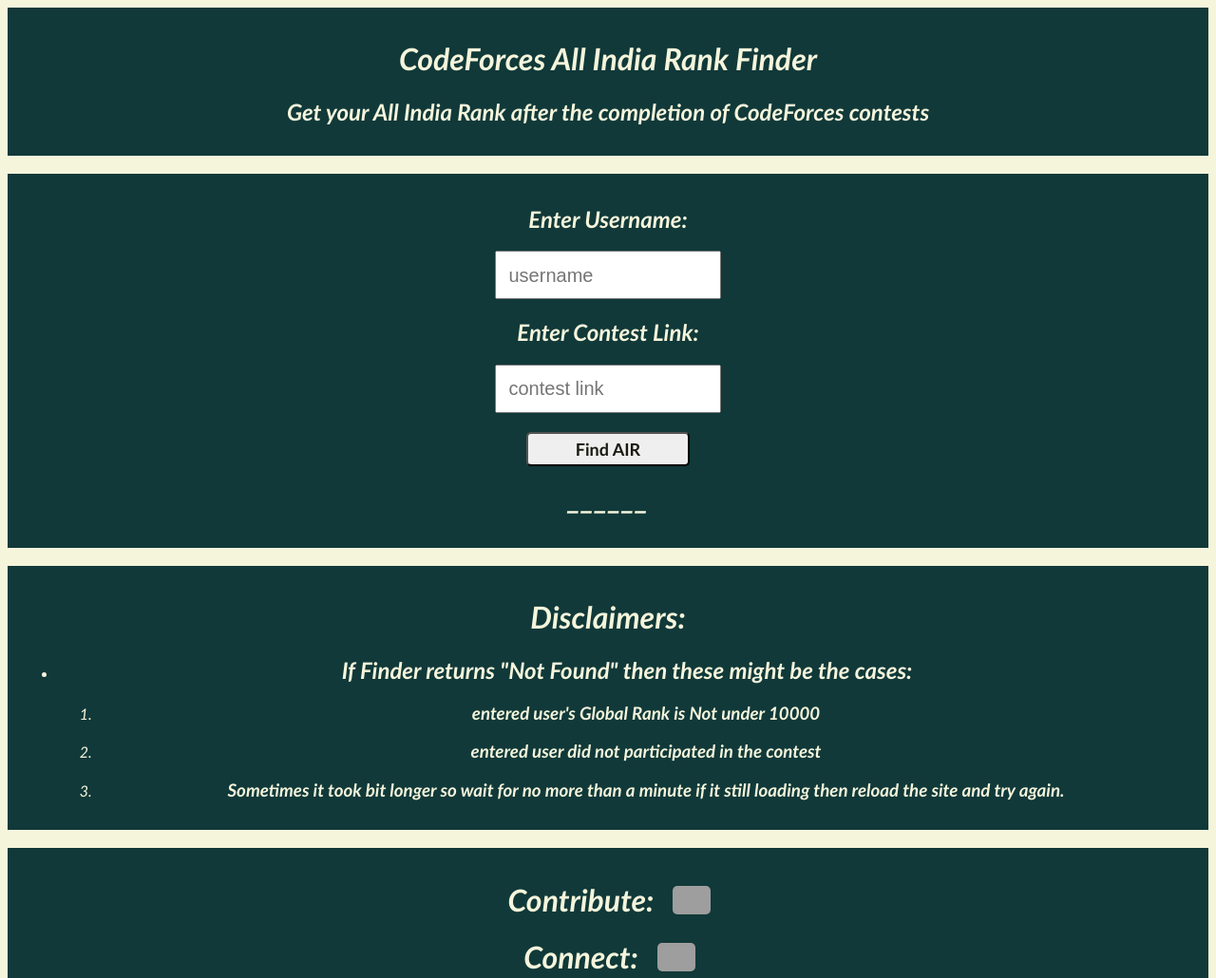
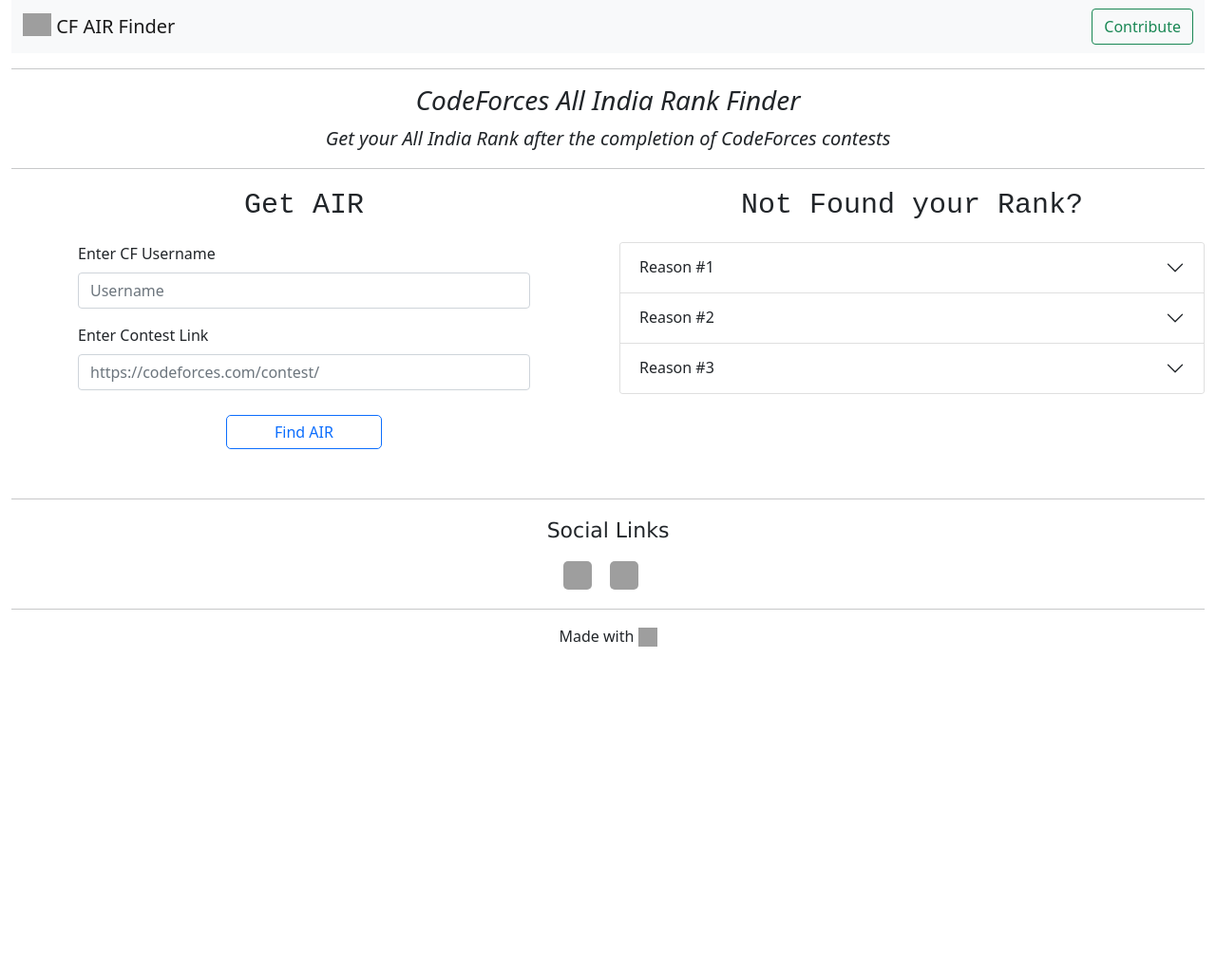
Before and after one commit to Aniket-debug/cfairfinder, a plain HTML site: page index.html in a window 1280 px wide. Shown: the top 1030 px of the page at 95% size. After the commit the page ends 800 px from the top, so only its background shows below. Drawn offline with nearby package versions, Linux system fonts and the light colour scheme; grey boxes are pictures that could not be loaded.

Commit message:
front end enhance

```diff
--- a/CFAir.css
+++ b/CFAir.css
@@ -1,75 +1,72 @@
 body {
-    font-family: 'Gill Sans', 'Gill Sans MT', Calibri, 'Trebuchet MS', sans-serif;
-    background-color: beige;
+  margin: 0px;
+  padding: 0px;
 }
 
-.fheading,
-.sheading,
-.input,
-.output {
-    padding: 1%;
-    background-color: rgb(17, 57, 57);
-    font-size: medium;
-    font-style: oblique;
-    color: beige;
+.social {
   text-align: center;
+  align-items: center;
+  margin-bottom: 20px;
 }
 
-.connection,
-.dis {
-    padding: 1%;
-    background-color: rgb(17, 57, 57);
-    font-size: medium;
+.fheading{
+  font-size: 20px;
   font-style: oblique;
-    color: beige;
   text-align: center;
-}
-
-#username,
-#contest_id {
-    padding: 1%;
-    font-size: large;
-    font-style: oblique;
-    font-family: 'Gill Sans', 'Gill Sans MT', Calibri, 'Trebuchet MS', sans-serif;
 }
 
 #find {
   padding: 5px 50px;
-    margin-top: 20px;
-    margin-bottom: -10px;
+  margin-top: 10px;
   border-radius: 5px;
 }
 
-.airmsg {
-    margin-bottom: -10px;
-}
-
-#ft {
-    font-size: large;
-    color: rgb(26, 26, 17);
-    font-family: 'Gill Sans', 'Gill Sans MT', Calibri, 'Trebuchet MS', sans-serif;
-}
-
-button {
-    cursor: pointer;
-}
-
 #find:hover {
-    background-color: rgb(132, 125, 127);
   transition-duration: 0.05s;
-}
-
-input::placeholder {
-    font: 20px/3 sans-serif;
 }
 
 #github,
 #linkedin {
-    margin-left: 20px;
-    margin-right: -3px;
-    margin-top: -3px;
-    margin-bottom: -3px;
-    width: 40px;
+  margin-right: 15px;
+  width: 30px;
   height: 30px;
   border-radius: 5px;
 }
+
+.row {
+  margin-top: 10px !important;
+}
+
+.colp {
+  font-size: 30px;
+  font-family: "Courier New", Courier, monospace;
+  text-align: center;
+}
+.accordion-body {
+  text-align: left;
+}
+
+.btns{
+    text-align: center !important;
+    padding-bottom: 20px;
+}
+
+.formClass {
+    margin-left: 70px;
+    margin-right: 70px;
+}
+
+.error{
+    font-size: 20px;
+    font-family: 'Trebuchet MS', 'Lucida Sans Unicode', 'Lucida Grande', 'Lucida Sans', Arial, sans-serif;
+    text-align: center;
+}
+
+.social p{
+    font-size: 22px;
+    font-family: 'Lucida Sans', 'Lucida Sans Regular', 'Lucida Grande', 'Lucida Sans Unicode', Geneva, Verdana, sans-serif;
+}
+
+.made{
+    text-align: center;
+}
--- a/find.js
+++ b/find.js
@@ -6,6 +6,11 @@ async function find_AIR() {
     username = username.trim();
     let contestId = document.getElementById("contest_id").value;
     contestId = contestId.trim();
+
+    if(username===""){
+        document.getElementById("out").innerHTML = "Enter valid username";
+        return;
+    }
 
     if (contestId.slice(0, 31) != "https://codeforces.com/contest/") {
         document.getElementById("out").innerHTML = "Entered Link is not correct";
--- a/index.html
+++ b/index.html
@@ -1,70 +1,195 @@
 <!DOCTYPE html>
 <html>
-
   <head>
     <meta charset="UTF-8" />
     <meta http-equiv="X-UA-Compatible" content="IE=edge" />
     <meta name="viewport" content="width=device-width, initial-scale=1.0" />
-    <title>
-        CF AIR Finder
-    </title>
-    <link href="CFAir.css" rel="stylesheet">
+    <title>CF AIR Finder</title>
+    <link href="CFAir.css" rel="stylesheet" />
+    <link
+      href="https://cdn.jsdelivr.net/npm/bootstrap@5.0.2/dist/css/bootstrap.min.css"
+      rel="stylesheet"
+      integrity="sha384-EVSTQN3/azprG1Anm3QDgpJLIm9Nao0Yz1ztcQTwFspd3yD65VohhpuuCOmLASjC"
+      crossorigin="anonymous"
+    />
   </head>
 
   <body>
-    <div class="frontpage">
+    <div class="container-fluid">
+      <nav class="navbar navbar-light bg-light">
+        <div class="container-fluid">
+          <a class="navbar-brand" href="">
+            <img
+              src="https://cdn.iconscout.com/icon/free/png-256/code-forces-3521352-2944796.png"
+              alt=""
+              width="30"
+              height="24"
+              class="d-inline-block align-text-top"
+            />
+            CF AIR Finder
+          </a>
+          <a href="https://github.com/Aniket-debug/cfairfinder"><button class="btn btn-outline-success" type="button">Contribute</button></a>
+        </div>
+      </nav>
+      <hr />
       <div class="fheading">
-            <h1>CodeForces All India Rank Finder</h1>
-            <h2>Get your All India Rank after the completion of CodeForces contests</h2>
+        <h3>CodeForces All India Rank Finder</h3>
+        <p>
+          Get your All India Rank after the completion of CodeForces contests
+        </p>
       </div>
-        <br>
-        <div class="input">
-            <label>
-                <h2>Enter Username:</h2>
-            </label>
-            <input placeholder="username" id="username" type="text">
-            <br>
-            <label>
-                <h2>Enter Contest Link:</h2>
-            </label>
-            <input placeholder="contest link" id="contest_id" type="tex">
-            <br>
-            <button id="find" onclick="find_AIR()"><b id="ft">Find AIR</b></button>
-            <h1 id="out">______</h1>
+      <hr />
+      <div class="row row-cols-1 row-cols-sm-2">
+        <div class="col">
+          <form class="formClass">
+            <div><p class="colp">Get AIR</p></div>
+            <div class="mb-3">
+              <label for="username" class="form-label">Enter CF Username</label>
+              <input
+                type="text"
+                class="form-control"
+                id="username"
+                placeholder="Username"
+                required
+              />
+            </div>
+            <div class="mb-3">
+              <label for="contest_id" class="form-label"
+                >Enter Contest Link</label
+              >
+              <input
+                type="text"
+                class="form-control"
+                id="contest_id"
+                placeholder="https://codeforces.com/contest/"
+                required
+              />
+            </div>
+            <div class="btns">
+              <button
+                type="button"
+                class="btn btn-outline-primary"
+                id="find"
+                onclick="find_AIR()"
+              >
+                Find AIR
+              </button>
+            </div>
+            <div class="error"><p id="out"></p></div>
+          </form>
+        </div>
+        <div class="col">
+          <div><p class="colp">Not Found your Rank?</p></div>
+          <div class="accordion" id="accordionExample">
+            <div class="accordion-item">
+              <h2 class="accordion-header" id="headingOne">
+                <button
+                  class="accordion-button collapsed"
+                  type="button"
+                  data-bs-toggle="collapse"
+                  data-bs-target="#collapseOne"
+                  aria-expanded="false"
+                  aria-controls="collapseOne"
+                >
+                  Reason #1
+                </button>
+              </h2>
+              <div
+                id="collapseOne"
+                class="accordion-collapse collapse"
+                aria-labelledby="headingOne"
+                data-bs-parent="#accordionExample"
+              >
+                <div class="accordion-body">
+                  Entered User's <strong>Global Rank</strong> is not under
+                  <b>10000</b>
                 </div>
               </div>
-    <br>
-    <div class="dis">
-        <h1>Disclaimers:</h1>
-        <ul>
-            <li>
-                <h2>If Finder returns "Not Found" then these might be the cases:</h2>
-                <ol>
-                    <li>
-                        <h3>entered user's Global Rank is Not under 10000</h3>
-                    </li>
-                    <li>
-                        <h3>entered user did not participated in the contest</h3>
-                    </li>
-                    <li>
-                        <h3>Sometimes it took bit longer so wait for no more than a minute if it still loading then reload the site and try again.</h3>
-                    </li>
-                </ol>
-            </li>
-        </ul>
             </div>
-    <br>
-    <div class="connection">
-        <h1>
-            Contribute:<a href="https://github.com/Aniket-debug/cfairfinder" target="_blank"><img id="github"
-                    src="https://image.freepik.com/free-icon/github-logo-silhouette-in-a-square_318-54633.jpg"></a>
-        </h1>
-        <h1>
-            Connect:<a href="https://www.linkedin.com/in/aniket-agarwal-226a551b1/" target="_blank"><img id="linkedin"
-                    src="https://tse2.mm.bing.net/th?id=OIP.8IxSTRR_RjmMtUAT7nAT7gHaHa&pid=Api&P=0"></a>
-        </h1>
+
+            <div class="accordion-item">
+              <h2 class="accordion-header" id="headingTwo">
+                <button
+                  class="accordion-button collapsed"
+                  type="button"
+                  data-bs-toggle="collapse"
+                  data-bs-target="#collapseTwo"
+                  aria-expanded="false"
+                  aria-controls="collapseTwo"
+                >
+                  Reason #2
+                </button>
+              </h2>
+              <div
+                id="collapseTwo"
+                class="accordion-collapse collapse"
+                aria-labelledby="headingTwo"
+                data-bs-parent="#accordionExample"
+              >
+                <div class="accordion-body">
+                    Sometimes it took bit longer so wait for no more than a minute
+                  if it still loading then reload the site and try again.
+                </div>
+              </div>
+            </div>
+            <div class="accordion-item">
+              <h2 class="accordion-header" id="headingThree">
+                <button
+                  class="accordion-button collapsed"
+                  type="button"
+                  data-bs-toggle="collapse"
+                  data-bs-target="#collapseThree"
+                  aria-expanded="false"
+                  aria-controls="collapseThree"
+                >
+                  Reason #3
+                </button>
+              </h2>
+              <div
+                id="collapseThree"
+                class="accordion-collapse collapse"
+                aria-labelledby="headingThree"
+                data-bs-parent="#accordionExample"
+              >
+                <div class="accordion-body">
+                    Entered user didn't participated in the given contest.
+                </div>
+              </div>
+            </div>
+          </div>
+        </div>
+      </div>
+
+      <hr />
+
+      <div class="social">
+        <div>
+          <p>Social Links</p>
+          <p></p>
+        </div>
+        <a href="https://github.com/Aniket-debug/cfairfinder" target="_blank"
+          ><img
+            id="github"
+            src="https://image.freepik.com/free-icon/github-logo-silhouette-in-a-square_318-54633.jpg"
+        /></a>
+        <a
+          href="https://www.linkedin.com/in/aniket-agarwal-226a551b1/"
+          target="_blank"
+          ><img
+            id="linkedin"
+            src="https://tse2.mm.bing.net/th?id=OIP.8IxSTRR_RjmMtUAT7nAT7gHaHa&pid=Api&P=0"
+        /></a>
+      </div>
+      <hr>
+      <div class="made">
+        <p>Made with <img src="https://toppng.com/uploads/preview/heart-love-heart-emoji-115629000817qpddvwirq.png" width="20px" height="20px"></p>
+      </div>
     </div>
     <script src="find.js"></script>
+    <script
+      src="https://cdn.jsdelivr.net/npm/bootstrap@5.0.2/dist/js/bootstrap.bundle.min.js"
+      integrity="sha384-MrcW6ZMFYlzcLA8Nl+NtUVF0sA7MsXsP1UyJoMp4YLEuNSfAP+JcXn/tWtIaxVXM"
+      crossorigin="anonymous"
+    ></script>
   </body>
-
 </html>
```
Lines whose indentation alone changed are shown as unchanged.
